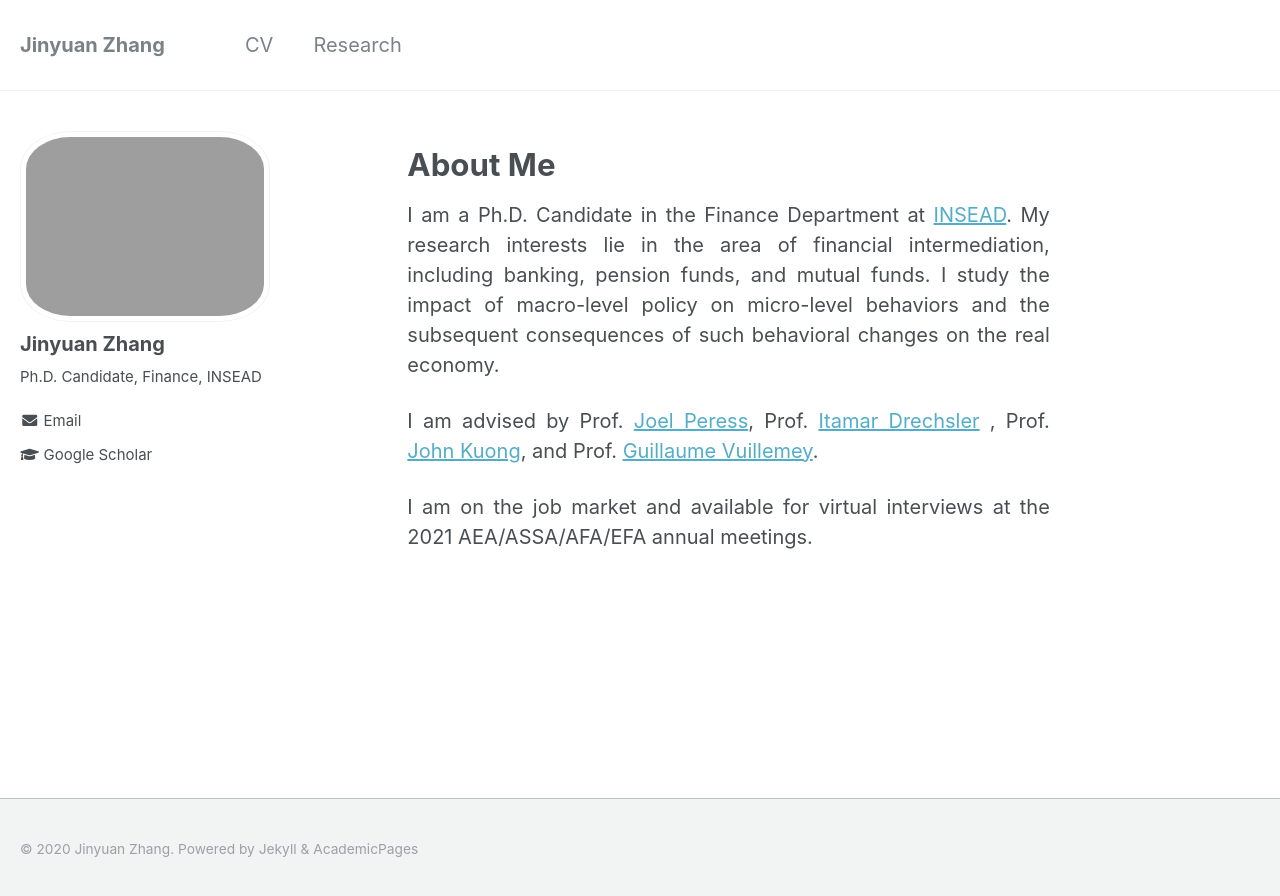
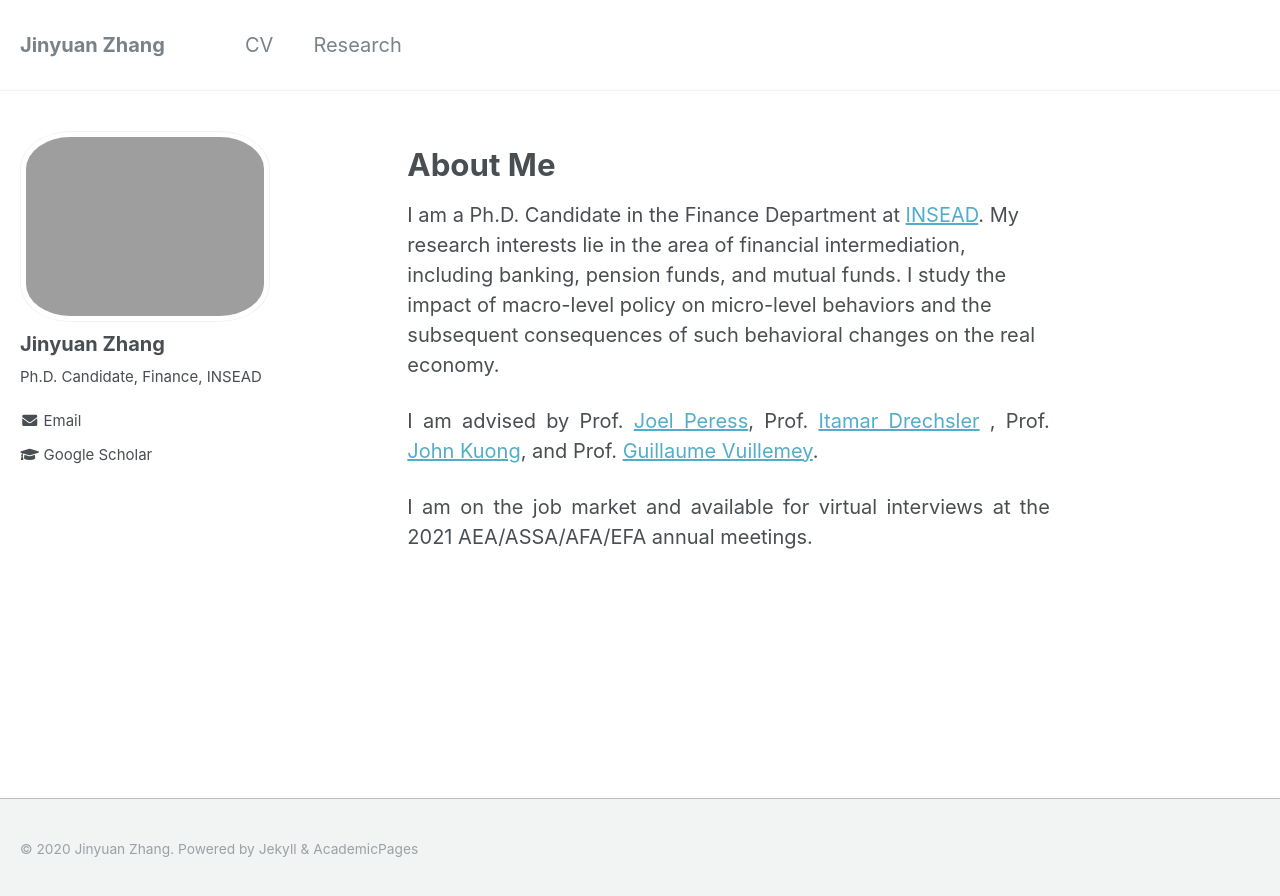
Before and after one commit to jinyuan-zhang/jinyuan-zhang.github.io, a Jekyll site: the page built from _pages/about.md, in a window 1280 px wide. Shown: the top 896 px of the page. Built offline with Jekyll 4.4.1, drawn with Linux system fonts in a browser that asks for light colours.

Commit message:
Update about.md

```diff
--- a/_pages/about.md
+++ b/_pages/about.md
@@ -6,7 +6,7 @@ author_profile: true
 ---
 
 # About Me
-<p style="text-align:justify">
+<p style="text-align:left">
 I am a Ph.D. Candidate in the Finance Department at <a href="https://www.insead.edu/faculty-research/academic-areas/finance" target="_blank">INSEAD</a>. My research interests lie in the area of financial intermediation, including banking, pension funds, and mutual funds. I study the impact of macro-level policy on micro-level behaviors and the subsequent consequences of such behavioral changes on the real economy.</p>
 
 <p style="text-align:justify">I am advised by Prof. <a href="https://faculty.insead.edu/joel-peress/home" target="_blank">Joel Peress</a>, Prof. <a href="https://sites.google.com/site/idrechsl/" target="_blank">Itamar Drechsler</a> ,  Prof. <a href="https://sites.google.com/site/johnkuongkcf/home" target="_blank">John Kuong</a>, and Prof. <a href="https://sites.google.com/site/guillaumevuillemey/home" target="_blank">Guillaume Vuillemey</a>.</p>
```
